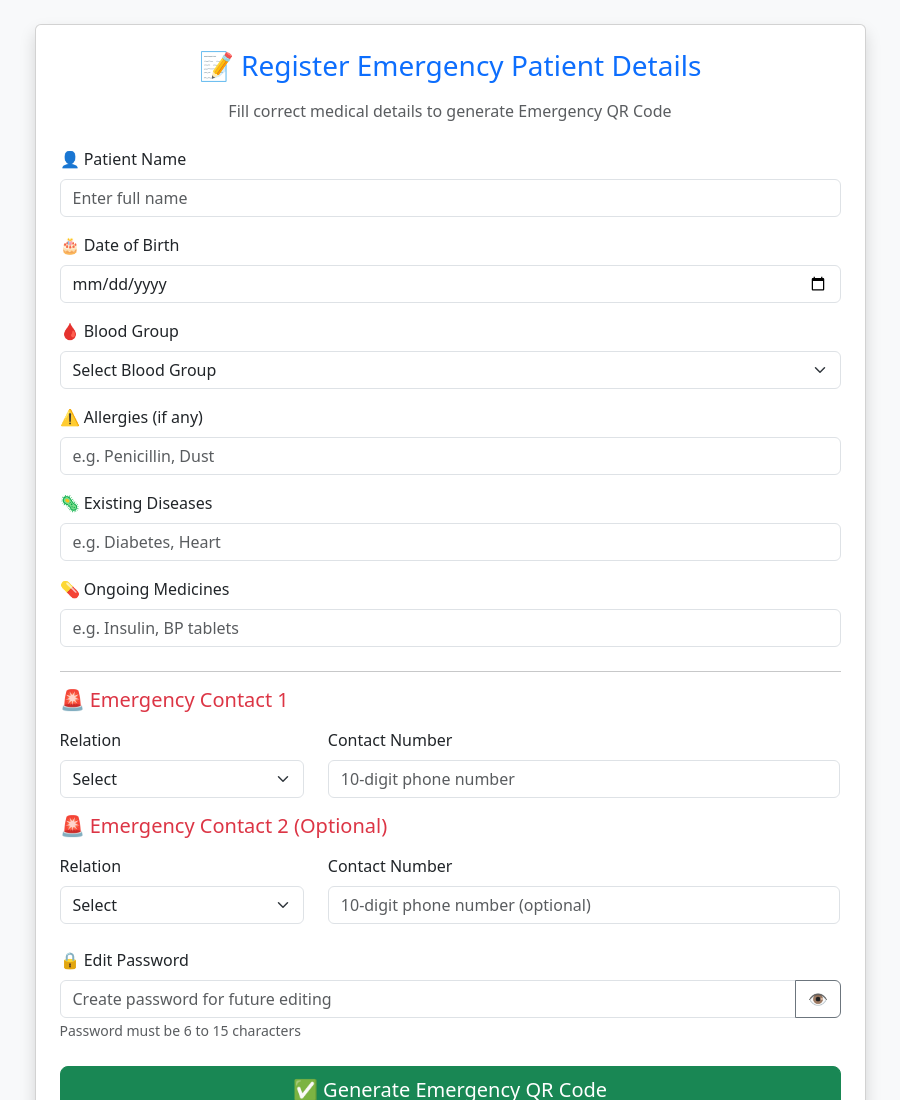
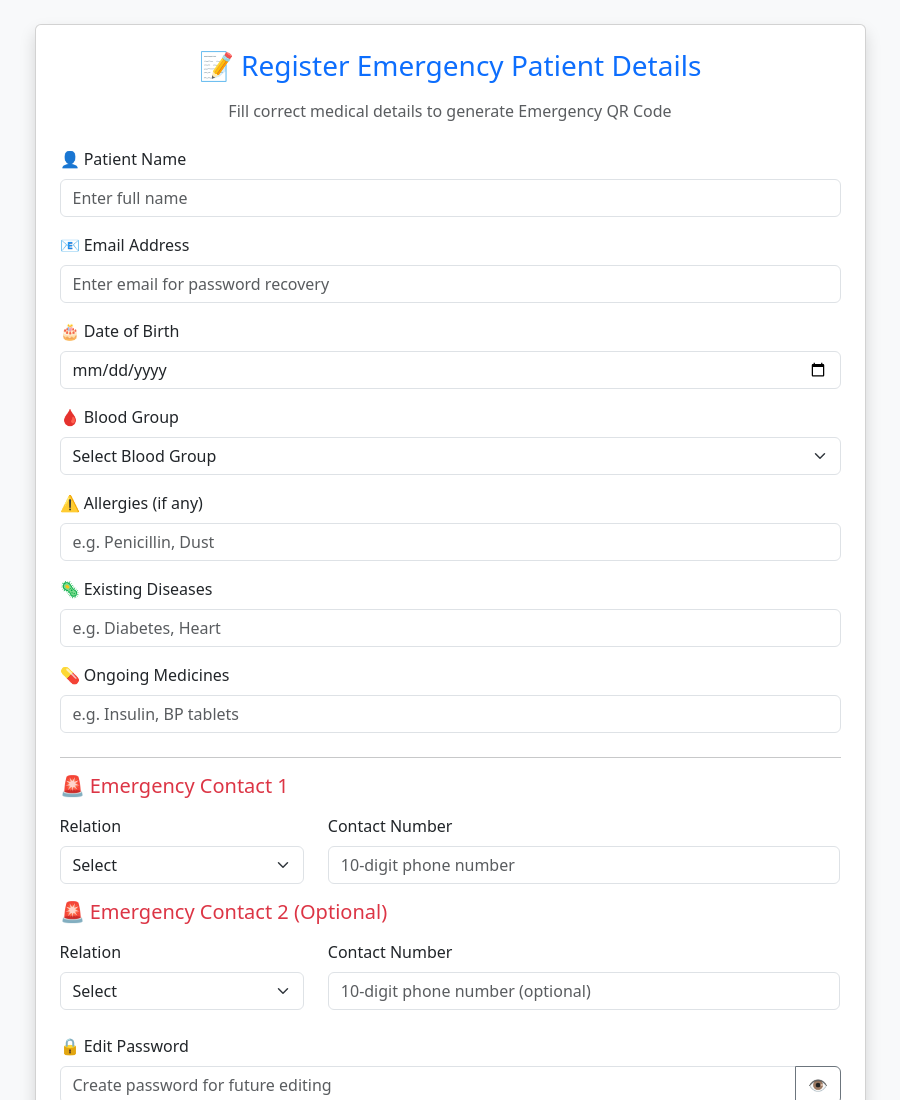
Before and after one commit to sonuy10/Ai-Emergency-Qr-Health-System, a plain HTML site: page templates/register.html in a window 1280 px wide. Shown: the top 1100 px of the page, without its empty margins (190-1090 px from the left). Drawn offline with nearby package versions, Linux system fonts and the light colour scheme.

Commit message:
Update register.html

```diff
--- a/templates/register.html
+++ b/templates/register.html
@@ -29,6 +29,12 @@
                     <div class="mb-3">
                         <label class="form-label">👤 Patient Name</label>
                         <input type="text" name="name" class="form-control" required placeholder="Enter full name">
+                    </div>
+
+                    <!-- Email NEW (FOR FORGOT PASSWORD) -->
+                    <div class="mb-3">
+                        <label class="form-label">📧 Email Address</label>
+                        <input type="email" name="email" class="form-control" required placeholder="Enter email for password recovery">
                     </div>
 
                     <!-- DOB -->
```
